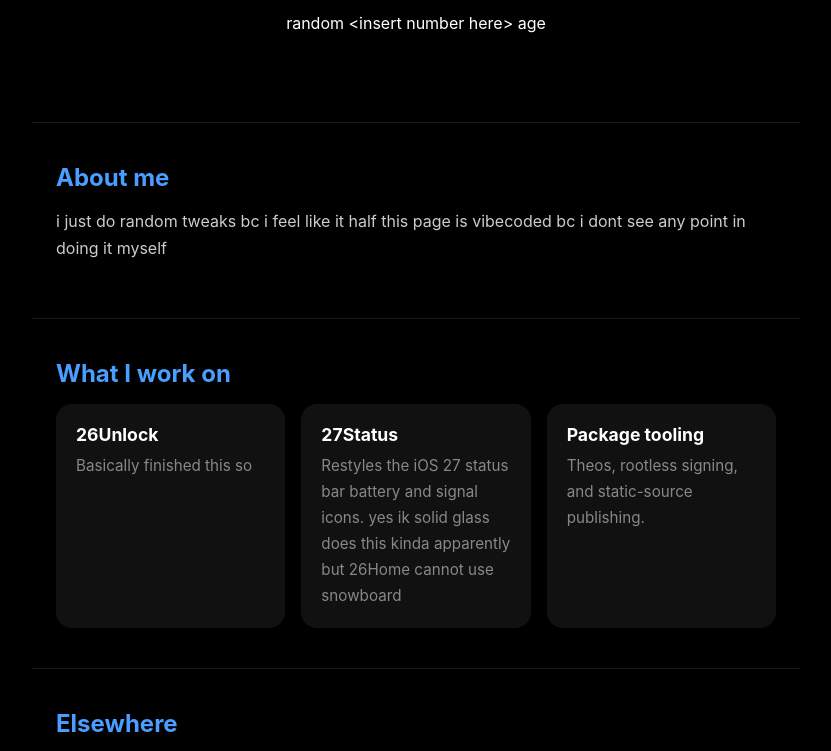
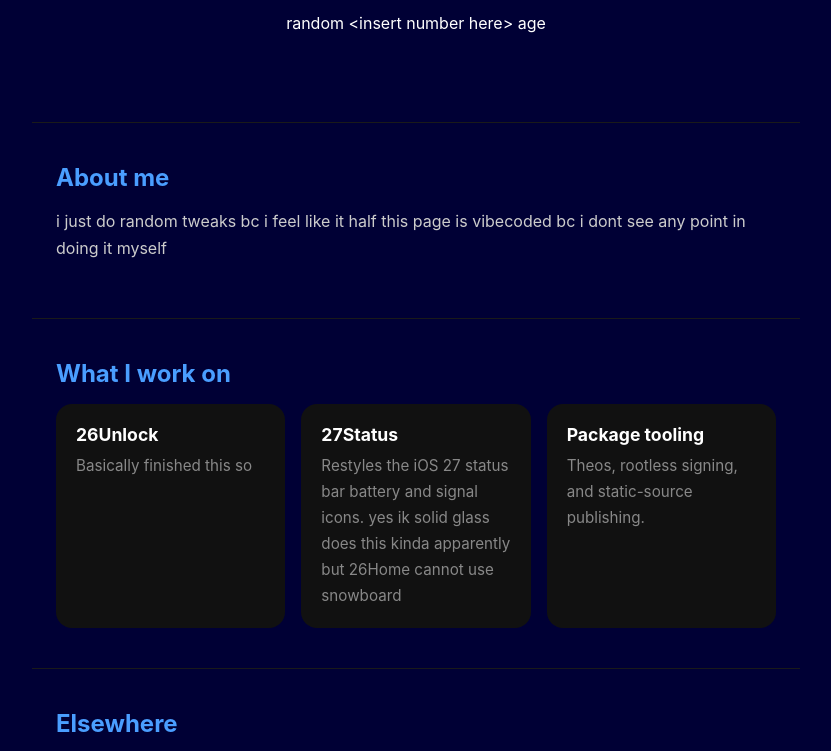
Before and after one commit to blu-tek-tweak/blu-tek-tweak.github.io, a plain HTML site: page index.html in a window 1280 px wide. Shown: the part 294-1045 px from the top of the page, without its empty margins (224-1055 px from the left). Drawn offline with Linux system fonts and the light colour scheme.

Commit message:
sightly blue

```diff
--- a/index.html
+++ b/index.html
@@ -8,7 +8,7 @@
         body {
             font-family: -apple-system, BlinkMacSystemFont, "Segoe UI", Roboto, sans-serif;
             margin: 0;
-            background: #000;
+            background: #000035;
             color: #fff;
         }
         .hero {
```
